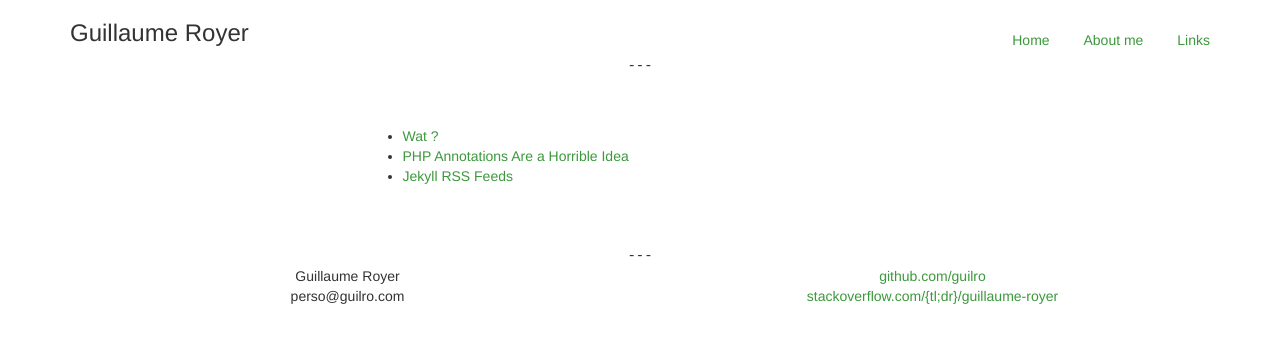
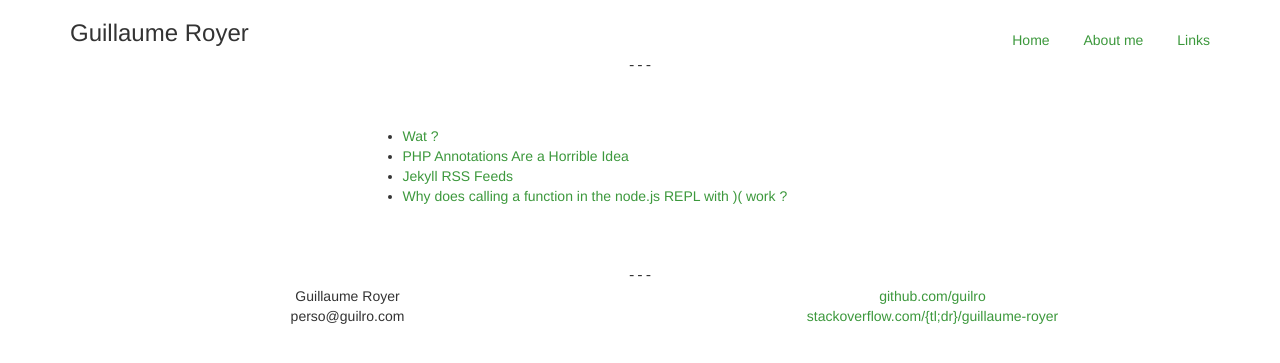
Before and after one commit to jillro/guilro.github.io, a Jekyll site: the page built from links.html, in a window 1280 px wide. Shown: the top 363 px of the page. Built offline with Jekyll 4.4.1, drawn with Linux system fonts in a browser that asks for light colours; Markdown is read by kramdown in place of the engine named in the settings.

Commit message:
add link http://stackoverflow.com/questions/19310788/why-does-calling-a-function-in-the-node-js-repl-with-work Why does calling a function in the node.js REPL with )( work ?

```diff
--- a/links.html
+++ b/links.html
@@ -8,6 +8,7 @@ title: Links
             <li><a href="https://www.destroyallsoftware.com/talks/wat">Wat ?</a></li>
             <li><a href="http://theunraveler.com/blog/2012/php-annotations-are-a-horrible-idea/">PHP Annotations Are a Horrible Idea</a></li>
             <li><a href="https://github.com/snaptortoise/jekyll-rss-feeds">Jekyll RSS Feeds</a></li>
+            <li><a href="http://stackoverflow.com/questions/19310788/why-does-calling-a-function-in-the-node-js-repl-with-work">Why does calling a function in the node.js REPL with )( work ?</a></li>
         </ul>
     </div>
 </div>
```
